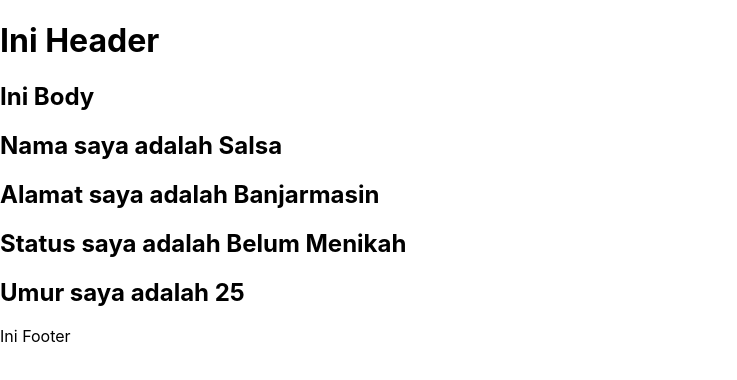
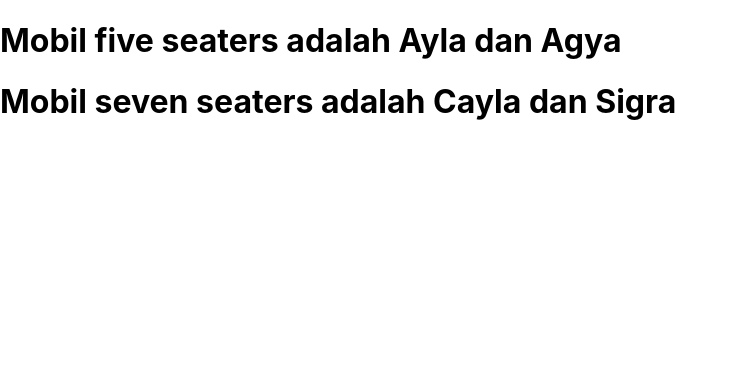
Before and after one commit to salsabilaathika-97/latihan-react, a React (Create React App) app: page / in a window 1280 px wide. Shown: the top 380 px of the page, without its empty margins (0-737 px from the left). Built offline with nearby package versions, Linux system fonts and the light colour scheme.

Commit message:
add practice call array in app js

```diff
--- a/src/App.js
+++ b/src/App.js
@@ -1,24 +1,12 @@
 import './App.css';
-import Header from './components/Header';
-import Body from './components/Body';
-import Footer from './components/Footer';
 
 const App = () => {
-  const myInfo = {
-    name: 'Salsa',
-    address: 'Banjarmasin',
-    status: 'Belum Menikah',
-    age: '25'
-  }
+  const cars = ['Ayla', 'Agya', 'Cayla', 'Sigra'];
+
   return (
     <div>
-      <Header />
-      <Body />
-      <h2>Nama saya adalah {myInfo.name}</h2>
-      <h2>Alamat saya adalah {myInfo.address}</h2>
-      <h2>Status saya adalah {myInfo.status}</h2>
-      <h2>Umur saya adalah {myInfo.age}</h2>
-      <Footer />
+      <h1>Mobil five seaters adalah {cars[0]} dan {cars[1]}</h1>
+      <h1>Mobil seven seaters adalah {cars[2]} dan {cars[3]}</h1>
     </div>
   )
 };
```
